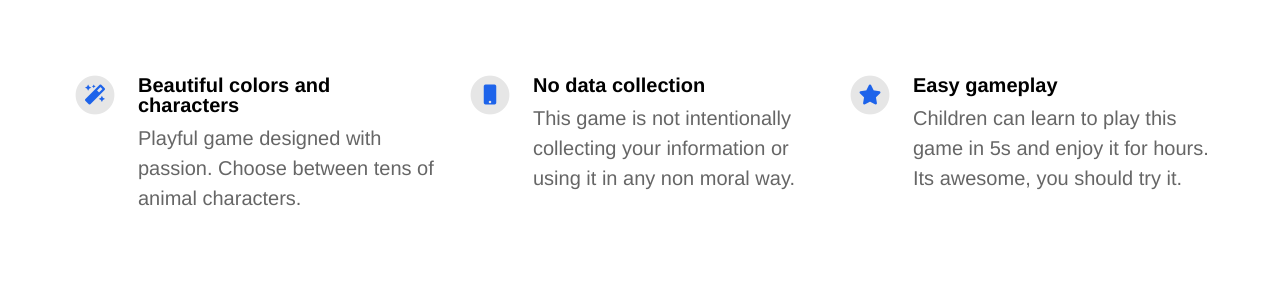
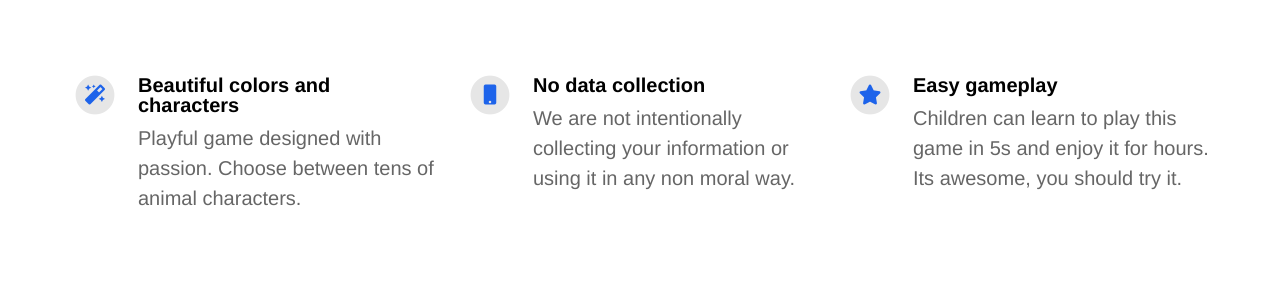
Before and after one commit to emilbaehr/automatic-app-landing-page, a Jekyll site: the page built from index.html, in a window 1280 px wide. Shown: the part 1009-1297 px from the top of the page. Built offline with Jekyll 4.4.1, drawn with Linux system fonts in a browser that asks for light colours; nearby versions of some CDN libraries.

Commit message:
Update _config.yml

```diff
--- a/_config.yml
+++ b/_config.yml
@@ -39,7 +39,7 @@ features                                  :
     fontawesome_icon_name                 : magic
 
   - title                                 : No data collection
-    description                           : This game is not intentionally collecting your information or using it in any non moral way.
+    description                           : We are not intentionally collecting your information or using it in any non moral way.
     fontawesome_icon_name                 : mobile
 
   - title                                 : Easy gameplay
```
